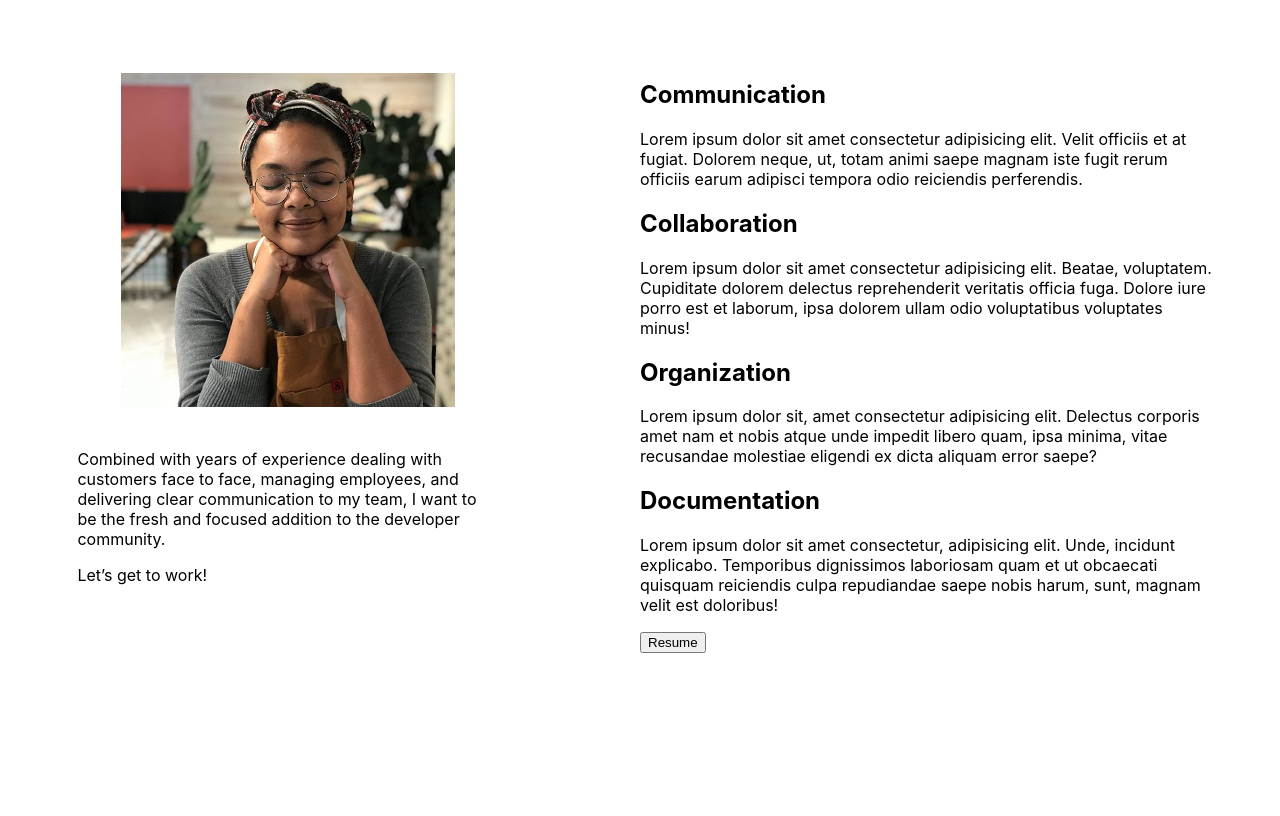
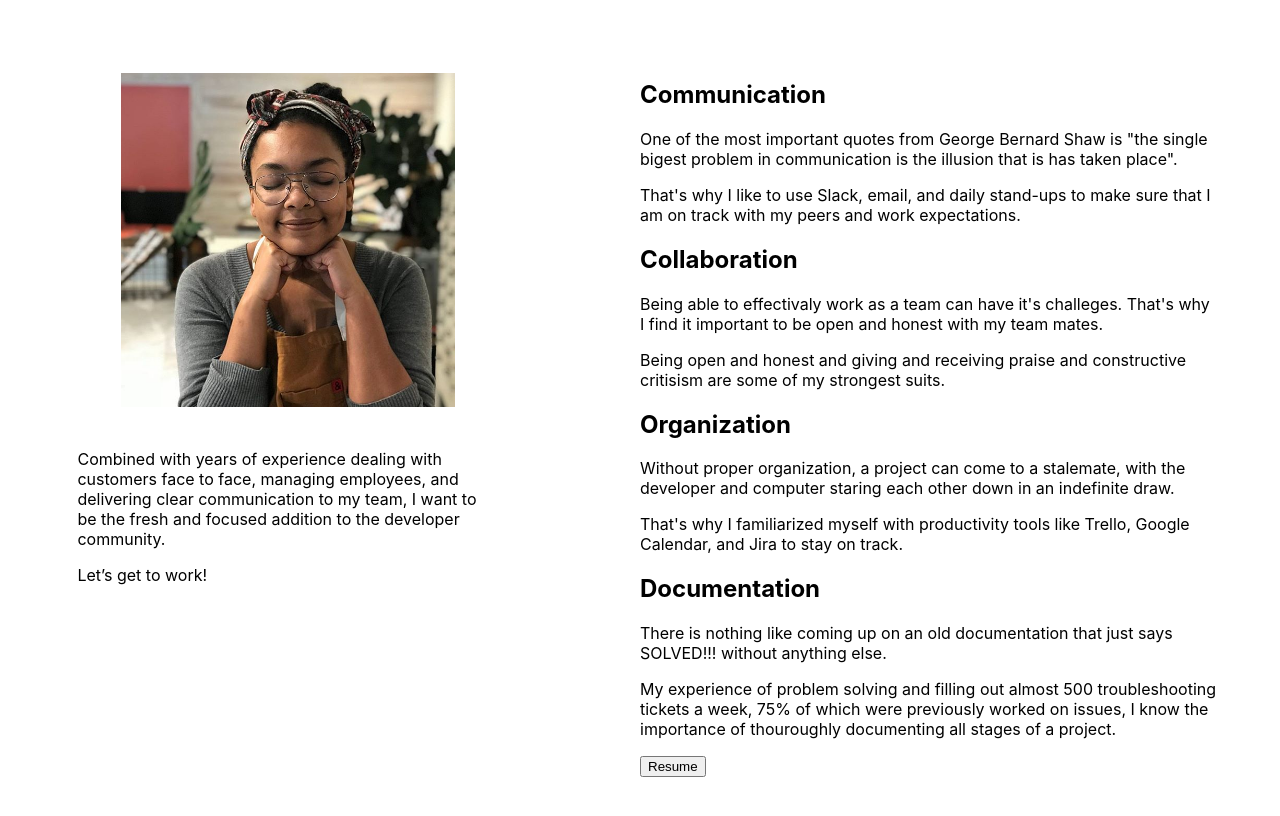
Before and after one commit to arielstitt/react-portfolio, a React (Create React App) app: page / in a window 1280 px wide. Shown: the part 1920-2736 px from the top of the page. Built offline with nearby package versions, Linux system fonts and the light colour scheme.

Commit message:
added content to AboutMe section: consider cutting down the wordyness

```diff
--- a/src/Portfolio/AboutMe/AboutMe.js
+++ b/src/Portfolio/AboutMe/AboutMe.js
@@ -21,7 +21,7 @@ const PictureContainer = styled.div`
     background-position: center;
     background-size: contain;
     background-repeat: no-repeat;
-    border-radius: 5%;
+    border-radius: 7%;
     height: 50%;
     margin: 3%;
 
@@ -64,16 +64,20 @@ class AboutMe extends Component {
 
                     <ResumeAside>
                         <h2>Communication</h2>
-                        <p>Lorem ipsum dolor sit amet consectetur adipisicing elit. Velit officiis et at fugiat. Dolorem neque, ut, totam animi saepe magnam iste fugit rerum officiis earum adipisci tempora odio reiciendis perferendis.</p>
+                        <p>One of the most important quotes from George Bernard Shaw is "the single bigest problem in communication is the illusion that is has taken place".</p>
+                        <p>That's why I like to use Slack, email, and daily stand-ups to make sure that I am on track with my peers and work expectations.</p>
 
                         <h2>Collaboration</h2>
-                        <p>Lorem ipsum dolor sit amet consectetur adipisicing elit. Beatae, voluptatem. Cupiditate dolorem delectus reprehenderit veritatis officia fuga. Dolore iure porro est et laborum, ipsa dolorem ullam odio voluptatibus voluptates minus!</p>
+                        <p>Being able to effectivaly work as a team can have it's challeges. That's why I find it important to be open and honest with my team mates.</p>
+                        <p>Being open and honest and giving and receiving praise and constructive critisism are some of my strongest suits. </p>
 
                         <h2>Organization</h2>
-                        <p>Lorem ipsum dolor sit, amet consectetur adipisicing elit. Delectus corporis amet nam et nobis atque unde impedit libero quam, ipsa minima, vitae recusandae molestiae eligendi ex dicta aliquam error saepe?</p>
+                        <p>Without proper organization, a project can come to a stalemate, with the developer and computer staring each other down in an indefinite draw.</p>
+                        <p>That's why I familiarized myself with productivity tools like Trello, Google Calendar, and Jira to stay on track.</p>
 
                         <h2>Documentation</h2>
-                        <p>Lorem ipsum dolor sit amet consectetur, adipisicing elit. Unde, incidunt explicabo. Temporibus dignissimos laboriosam quam et ut obcaecati quisquam reiciendis culpa repudiandae saepe nobis harum, sunt, magnam velit est doloribus!</p>
+                        <p>There is nothing like coming up on an old documentation that just says <span>SOLVED!!!</span> without anything else.</p>
+                        <p>My experience of problem solving and filling out almost 500 troubleshooting tickets a week, 75% of which were previously worked on issues, I know the importance of thouroughly documenting all stages of a project.</p>
 
                         <button onClick={this.props.toggleResumeView}>Resume</button>
                     </ResumeAside>
--- a/src/Portfolio/LandingPage/NavBar.js
+++ b/src/Portfolio/LandingPage/NavBar.js
@@ -53,7 +53,7 @@ class NavBar extends Component {
 
                     <NameWrapper> <a href="#landingPage"> Ariel Stitt</a></NameWrapper>
                     <LinkWrapper>
-                        <NavButtons><a href="#myWork">My Work</a></NavButtons>
+                        <NavButtons><a href="#myWork">Portfolio</a></NavButtons>
                         <NavButtons><a href="#aboutMe">About Me</a></NavButtons>
                         <NavButtons><a href="#contact">Contact</a></NavButtons>
                         <EmailWrapper><a href="mailto:arielstitt@gmail.com">arielstitt@gmail.com</a></EmailWrapper>
```
